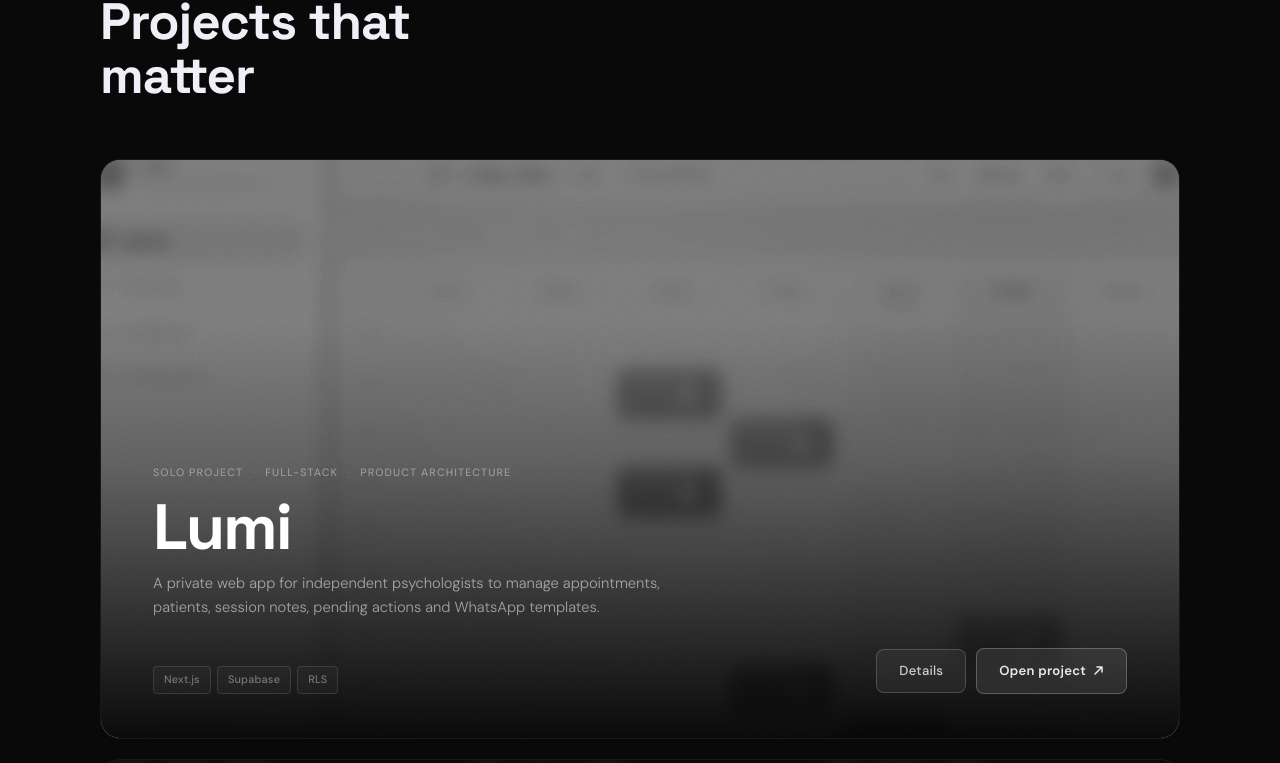
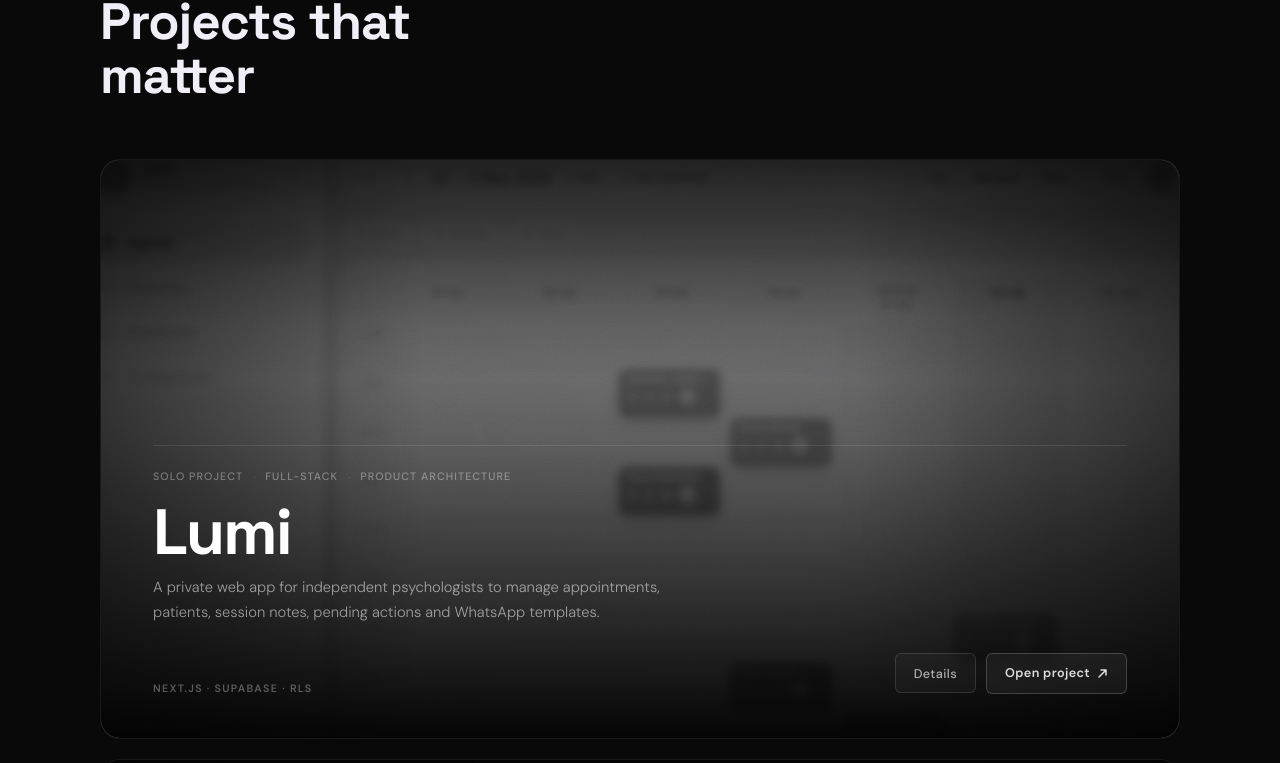
Before and after one commit to GaiaGomez/gaia-gomez-portfolio, a React (Vite) app: page / in a window 1280 px wide. Shown: the part 962-1725 px from the top of the page. Built offline with nearby package versions, Linux system fonts and the light colour scheme.

Commit message:
Refine projects cinematic layout

```diff
--- a/src/components/Projects.jsx
+++ b/src/components/Projects.jsx
@@ -36,9 +36,9 @@ function ProjectFeatureCard({ project, onOpenDrawer }) {
             width: '100%',
             height: '100%',
             objectFit: 'cover',
-            filter: hovered ? 'grayscale(80%) blur(5px)' : 'grayscale(100%) blur(8px)',
-            transform: hovered ? 'scale(1.09)' : 'scale(1.06)',
-            opacity: 0.88,
+            filter: hovered ? 'grayscale(90%) blur(3px)' : 'grayscale(100%) blur(4px)',
+            transform: hovered ? 'scale(1.08)' : 'scale(1.05)',
+            opacity: hovered ? 0.92 : 0.82,
             transition: 'filter 0.8s ease, transform 1s cubic-bezier(0.25, 0.46, 0.45, 0.94)',
             zIndex: 0,
           }}
@@ -57,33 +57,47 @@ function ProjectFeatureCard({ project, onOpenDrawer }) {
         }}
       />
 
-      {/* Layer 3: bottom vignette gradient */}
+      {/* Layer 3: multi-directional vignette */}
       <div
         aria-hidden="true"
         style={{
           position: 'absolute',
           inset: 0,
           zIndex: 2,
-          background: 'linear-gradient(to top, rgba(0,0,0,0.92) 0%, rgba(0,0,0,0.22) 48%, transparent 72%)',
+          background: [
+            'linear-gradient(to bottom, rgba(0,0,0,0.72) 0%, transparent 38%)',
+            'linear-gradient(to right,  rgba(0,0,0,0.52) 0%, transparent 30%)',
+            'linear-gradient(to left,   rgba(0,0,0,0.52) 0%, transparent 30%)',
+            'linear-gradient(to top,    rgba(0,0,0,0.96) 0%, rgba(0,0,0,0.18) 52%, transparent 72%)',
+          ].join(', '),
           pointerEvents: 'none',
         }}
       />
 
       {/* Content — anchored to bottom */}
       <div className="project-feature-content">
+
+        {/* Divider */}
+        <div style={{
+          width: '100%',
+          height: '1px',
+          background: 'rgba(255,255,255,0.1)',
+          marginBottom: '22px',
+        }} />
+
         {/* Meta row */}
         {metaTags.length > 0 && (
           <div style={{ display: 'flex', flexWrap: 'wrap', alignItems: 'center', marginBottom: '14px' }}>
             {metaTags.map((tag, i) => (
               <span key={i} style={{ display: 'inline-flex', alignItems: 'center' }}>
                 {i > 0 && (
-                  <span style={{ margin: '0 10px', color: 'rgba(255,255,255,0.2)', fontSize: '0.65rem' }}>·</span>
+                  <span style={{ margin: '0 10px', color: 'rgba(255,255,255,0.18)', fontSize: '0.65rem' }}>·</span>
                 )}
                 <span style={{
                   fontFamily: 'var(--font-body)',
                   fontSize: '0.67rem',
                   fontWeight: '500',
-                  color: 'rgba(255,255,255,0.38)',
+                  color: 'rgba(255,255,255,0.36)',
                   letterSpacing: '0.1em',
                   textTransform: 'uppercase',
                 }}>
@@ -104,38 +118,28 @@ function ProjectFeatureCard({ project, onOpenDrawer }) {
           {project.description}
         </p>
 
-        {/* Bottom row: stack tags + CTA */}
+        {/* Bottom row: editorial stack text + CTA */}
         <div className="project-feature-bottom">
-          {/* Stack tags */}
-          <div style={{ display: 'flex', gap: '6px', flexWrap: 'wrap' }}>
-            {stackItems.map((s, i) => (
-              <span
-                key={i}
-                style={{
-                  padding: '4px 10px',
-                  borderRadius: '4px',
-                  border: '1px solid rgba(255,255,255,0.11)',
-                  color: 'rgba(255,255,255,0.38)',
-                  fontSize: '0.68rem',
-                  fontFamily: 'var(--font-body)',
-                  fontWeight: '500',
-                  letterSpacing: '0.02em',
-                  background: 'rgba(255,255,255,0.03)',
-                  backdropFilter: 'blur(4px)',
-                }}
-              >
-                {s}
-              </span>
-            ))}
-          </div>
+          {/* Stack — editorial inline text */}
+          {stackItems.length > 0 && (
+            <p style={{
+              fontFamily: 'var(--font-body)',
+              fontSize: '0.67rem',
+              fontWeight: '600',
+              color: 'rgba(255,255,255,0.32)',
+              letterSpacing: '0.12em',
+              textTransform: 'uppercase',
+              lineHeight: '1',
+              margin: 0,
+            }}>
+              {stackItems.join(' · ')}
+            </p>
+          )}
 
           {/* CTA buttons */}
           <div style={{ display: 'flex', gap: '10px', alignItems: 'center', flexShrink: 0 }}>
             {onOpenDrawer && (
-              <button
-                onClick={onOpenDrawer}
-                className="project-feature-btn"
-              >
+              <button onClick={onOpenDrawer} className="project-feature-btn">
                 Details
               </button>
             )}
--- a/src/index.css
+++ b/src/index.css
@@ -291,38 +291,37 @@ img { display: block; max-width: 100%; }
   display: inline-flex;
   align-items: center;
   gap: 7px;
-  padding: 11px 22px;
-  border-radius: 8px;
-  border: 1px solid rgba(255, 255, 255, 0.18);
-  background: rgba(255, 255, 255, 0.06);
-  color: rgba(255, 255, 255, 0.78);
+  padding: 9px 18px;
+  border-radius: 6px;
+  border: 1px solid rgba(255, 255, 255, 0.12);
+  background: rgba(255, 255, 255, 0.03);
+  color: rgba(255, 255, 255, 0.65);
   font-family: var(--font-body);
-  font-size: 0.82rem;
+  font-size: 0.79rem;
   font-weight: 500;
-  letter-spacing: 0.02em;
+  letter-spacing: 0.03em;
   cursor: pointer;
   text-decoration: none;
-  backdrop-filter: blur(8px);
-  transition: border-color 0.25s, background 0.25s, color 0.25s;
-  min-height: 44px;
+  transition: border-color 0.22s, background 0.22s, color 0.22s;
+  min-height: 40px;
 }
 
 .project-feature-btn:hover {
-  border-color: rgba(255, 255, 255, 0.32);
-  background: rgba(255, 255, 255, 0.1);
+  border-color: rgba(255, 255, 255, 0.28);
+  background: rgba(255, 255, 255, 0.07);
   color: #ffffff;
 }
 
 .project-feature-btn--primary {
-  border-color: rgba(255, 255, 255, 0.24);
-  background: rgba(255, 255, 255, 0.09);
-  color: rgba(255, 255, 255, 0.9);
+  border-color: rgba(255, 255, 255, 0.18);
+  background: rgba(255, 255, 255, 0.05);
+  color: rgba(255, 255, 255, 0.85);
   font-weight: 600;
 }
 
 .project-feature-btn--primary:hover {
-  border-color: rgba(255, 255, 255, 0.4);
-  background: rgba(255, 255, 255, 0.14);
+  border-color: rgba(255, 255, 255, 0.32);
+  background: rgba(255, 255, 255, 0.09);
   color: #ffffff;
 }
 
```
